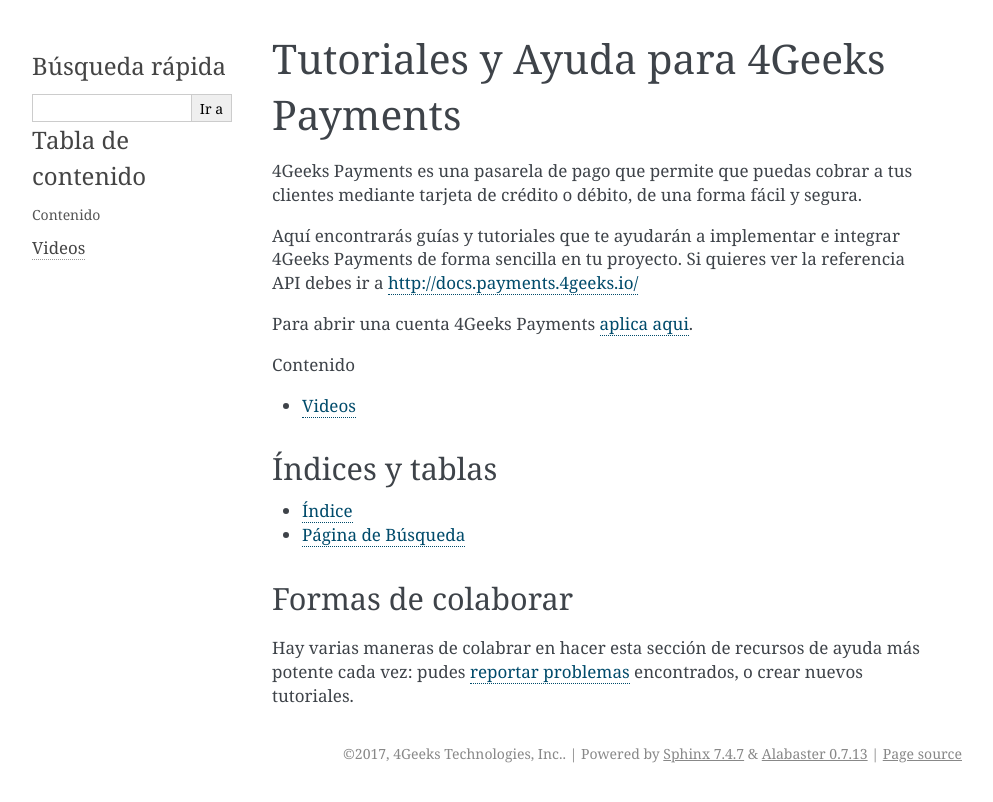
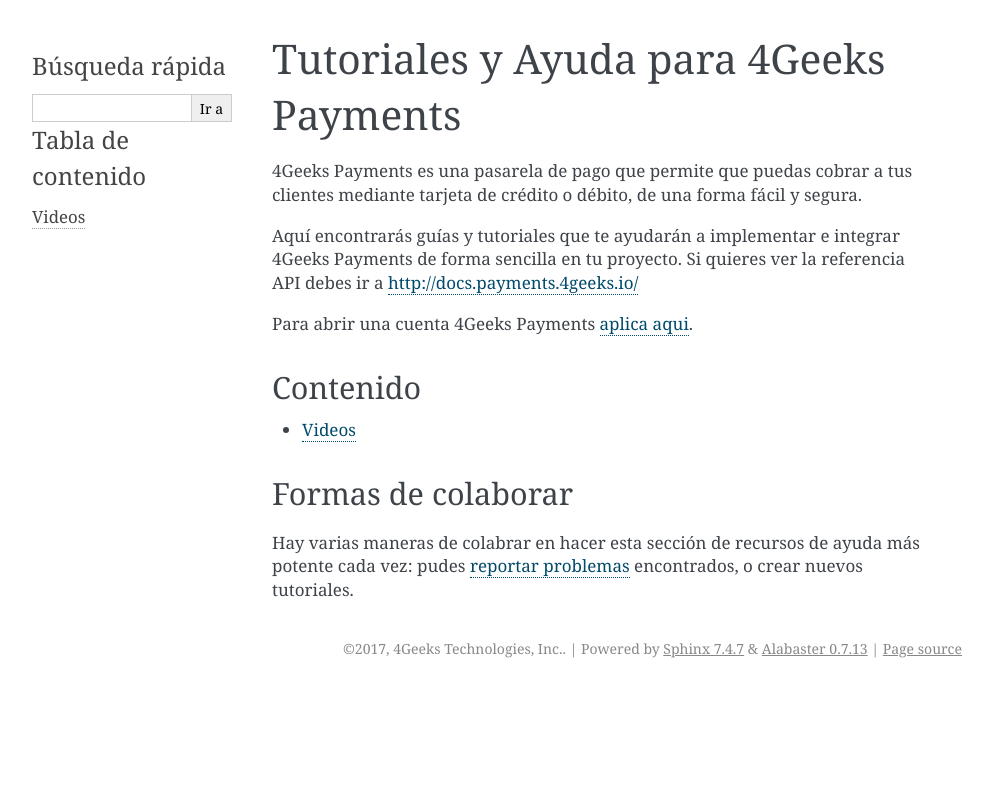
Before and after one commit to ArivazhaganArul/gpayments-support, a Sphinx documentation site: the page built from source/index.rst, in a window 1280 px wide. Shown: the top 802 px of the page, without its empty margins (148-1141 px from the left). Built offline with Sphinx 7.4.7, drawn with Linux system fonts in a browser that asks for light colours.

Commit message:
Update index.rst

```diff
--- a/source/index.rst
+++ b/source/index.rst
@@ -12,17 +12,12 @@
 
 Para abrir una cuenta 4Geeks Payments `aplica aqui <http://4geeks.io/payments>`_.
 
+Contenido
+----------------
 .. toctree::
    :maxdepth: 2
-   :caption: Contenido
 
    videos
-
-Índices y tablas
-----------------
-
-* :ref:`genindex`
-* :ref:`search`
 
 Formas de colaborar
 -------------------
```
